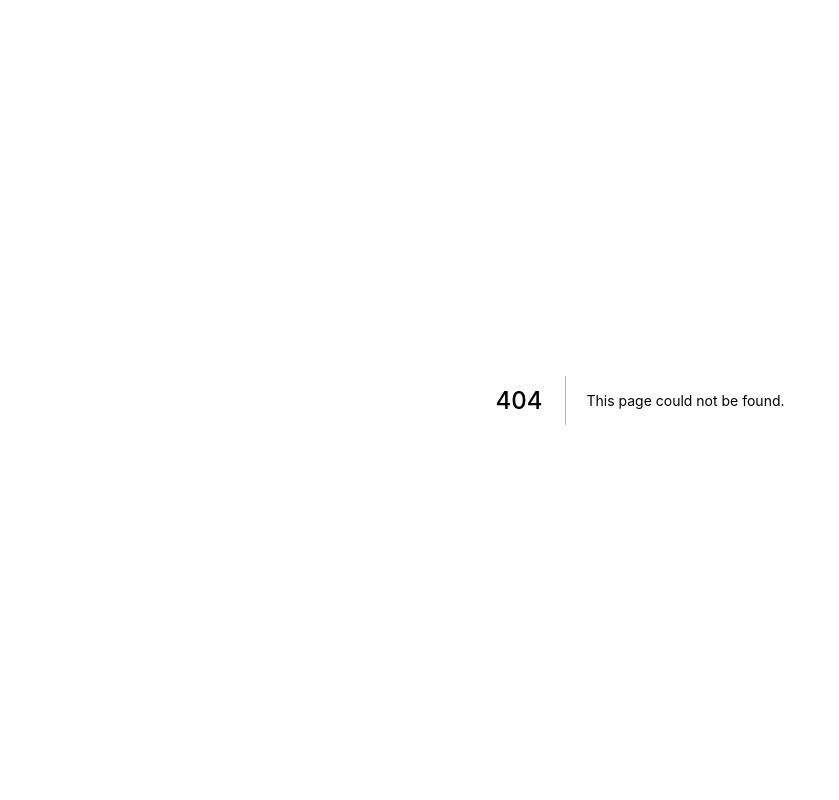
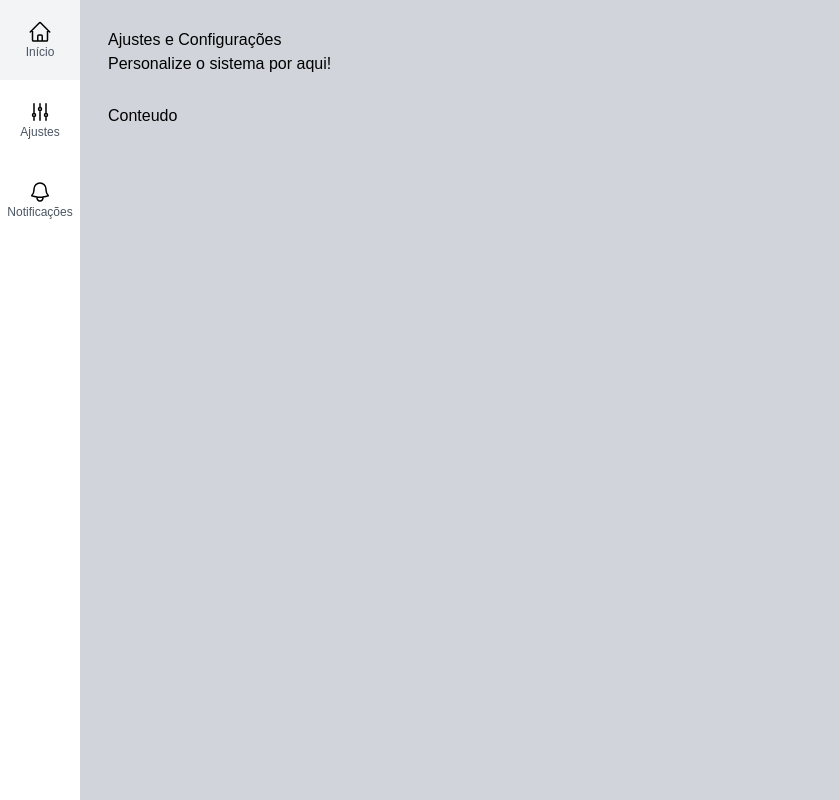
Before and after one commit to JonataRamalho/admin-next, a Next.js app: page /ajustes in a window 1280 px wide. Before the commit this address had no page. Shown: the whole page, without its empty margins (0-839 px from the left). Built offline with nearby package versions, Linux system fonts and the light colour scheme.

Commit message:
feat: Cria pagina notificacoes e ajustes

```diff
--- /dev/null
+++ b/src/pages/ajustes.tsx
@@ -0,0 +1,10 @@
+import Layout from "../components/template/Layout";
+
+export default function AJustes() {
+  return (
+    <Layout titulo="Ajustes e Configurações"
+      subtitulo="Personalize o sistema por aqui!">
+      <h3>Conteudo</h3>
+    </Layout>
+  )
+}
--- /dev/null
+++ b/src/pages/notificacoes.tsx
@@ -0,0 +1,10 @@
+import Layout from "../components/template/Layout";
+
+export default function Notificacoes() {
+  return (
+    <Layout titulo="Notificações"
+      subtitulo="Aqui você irá gerenciar as suas notificações">
+      <h3>Conteudo</h3>
+    </Layout>
+  )
+}
```
